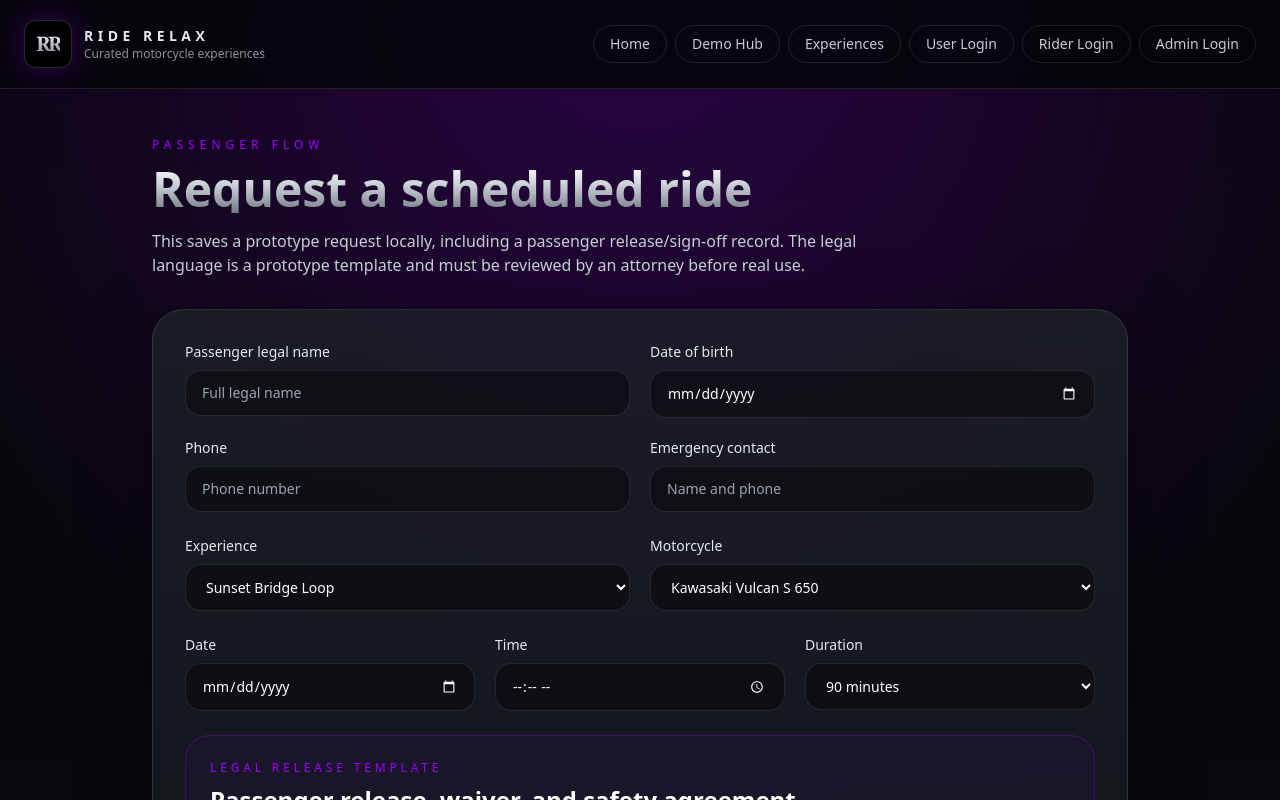
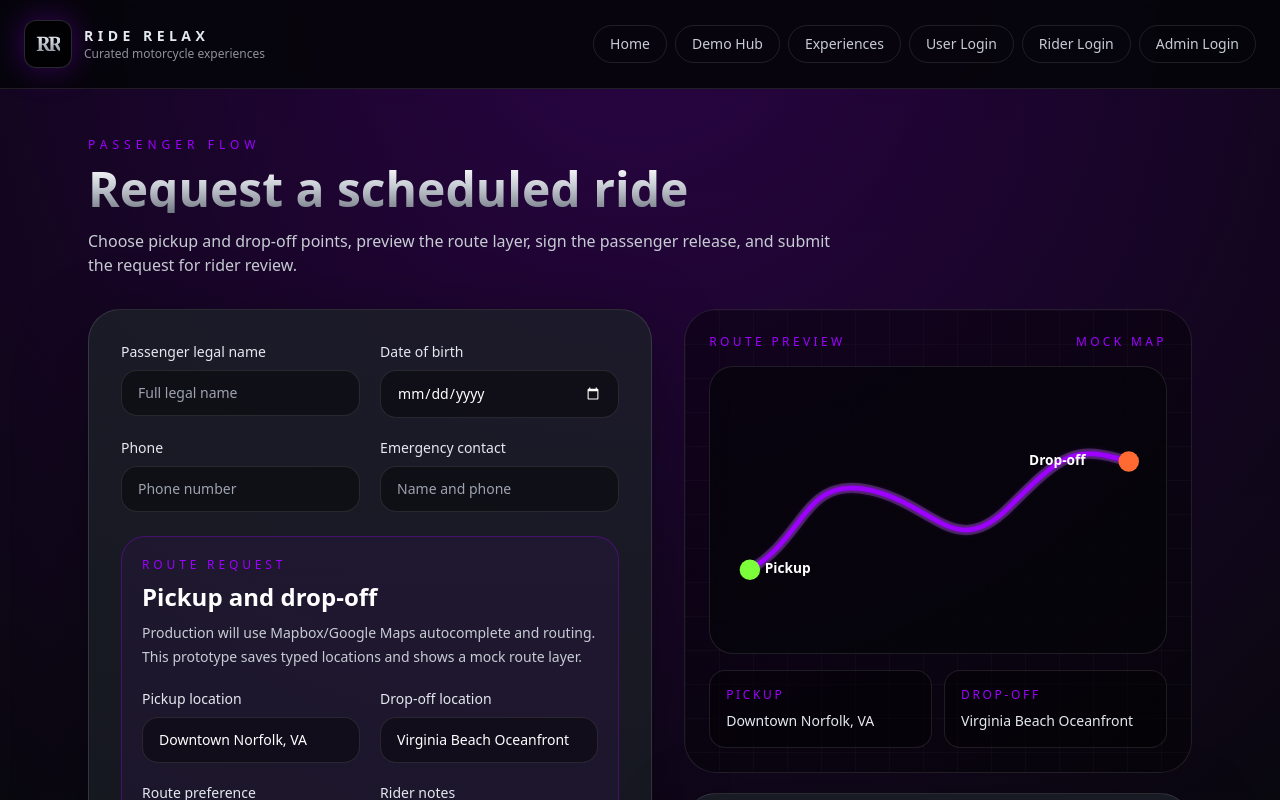
Before and after one commit to MalMcDan/RR-Revolution, a Next.js app: page /request in a window 1280 px wide. Shown: the top 800 px of the page. Built offline with nearby package versions, Linux system fonts and the light colour scheme.

Commit message:
Add route planning map prototype

```diff
--- a/app/request/page.tsx
+++ b/app/request/page.tsx
@@ -4,7 +4,8 @@ import Link from "next/link";
 import { FormEvent, useState } from "react";
 import { useRouter } from "next/navigation";
 import { PrototypeNav } from "../../components/prototype-nav";
-import { experiences, motorcycles, type PassengerRelease, type RideRequest } from "../../lib/prototype-data";
+import { MockRouteMap } from "../../components/mock-route-map";
+import { estimateRoute, experiences, motorcycles, type PassengerRelease, type RideRequest } from "../../lib/prototype-data";
 
 const inputClass = "mt-2 w-full rounded-2xl border border-white/10 bg-black/40 px-4 py-3 text-white outline-none focus:border-rr-purple";
 const labelClass = "text-sm font-medium text-rr-silver";
@@ -12,6 +13,8 @@ const checkboxLabelClass = "flex gap-3 rounded-2xl border border-white/10 bg-bla
 
 export default function RequestPage() {
   const [error, setError] = useState("");
+  const [pickupPreview, setPickupPreview] = useState("Downtown Norfolk, VA");
+  const [dropoffPreview, setDropoffPreview] = useState("Virginia Beach Oceanfront");
   const router = useRouter();
 
   function submitRequest(event: FormEvent<HTMLFormElement>) {
@@ -23,6 +26,10 @@ export default function RequestPage() {
     const missingReleaseCheck = requiredReleaseChecks.some((field) => form.get(field) !== "on");
     const passengerName = String(form.get("passengerName") || "");
     const signature = String(form.get("electronicSignature") || "");
+    const pickupLocation = String(form.get("pickupLocation") || "");
+    const dropoffLocation = String(form.get("dropoffLocation") || "");
+    const duration = String(form.get("duration") || "");
+    const routeEstimate = estimateRoute(pickupLocation, dropoffLocation, duration);
 
     if (!safetyAccepted || missingReleaseCheck) {
       setError("All required safety and legal release acknowledgments must be checked before submitting a ride request.");
@@ -54,11 +61,17 @@ export default function RequestPage() {
       passengerName,
       phone: String(form.get("phone") || ""),
       emergencyContact: String(form.get("emergencyContact") || ""),
+      pickupLocation,
+      dropoffLocation,
+      routePreference: String(form.get("routePreference") || ""),
+      riderNotes: String(form.get("riderNotes") || ""),
+      estimatedDistance: routeEstimate.estimatedDistance,
+      estimatedRideTime: routeEstimate.estimatedRideTime,
       experience: String(form.get("experience") || ""),
       motorcycle: String(form.get("motorcycle") || ""),
       date: String(form.get("date") || ""),
       time: String(form.get("time") || ""),
-      duration: String(form.get("duration") || ""),
+      duration,
       safetyAccepted,
       passengerRelease,
       status: "Submitted for rider review",
@@ -72,20 +85,36 @@ export default function RequestPage() {
   return (
     <main className="min-h-screen bg-rr-radial text-white">
       <PrototypeNav />
-      <section className="mx-auto max-w-5xl px-6 py-12">
+      <section className="mx-auto max-w-6xl px-6 py-12">
         <div className="text-xs uppercase tracking-[0.42em] text-rr-purple">Passenger flow</div>
         <h1 className="rr-metal-text mt-3 text-5xl font-black">Request a scheduled ride</h1>
-        <p className="mt-4 max-w-3xl text-rr-chrome">This saves a prototype request locally, including a passenger release/sign-off record. The legal language is a prototype template and must be reviewed by an attorney before real use.</p>
+        <p className="mt-4 max-w-3xl text-rr-chrome">Choose pickup and drop-off points, preview the route layer, sign the passenger release, and submit the request for rider review.</p>
 
         {error ? <div className="mt-6 rounded-2xl border border-red-500/40 bg-red-500/10 p-4 text-red-100">{error}</div> : null}
 
-        <form onSubmit={submitRequest} className="rr-card mt-8 grid gap-6 rounded-[2rem] p-8">
+        <form onSubmit={submitRequest} className="mt-8 grid gap-8 lg:grid-cols-[1fr_0.9fr]">
+          <div className="rr-card grid gap-6 rounded-[2rem] p-8">
             <div className="grid gap-5 md:grid-cols-2">
               <label className={labelClass}>Passenger legal name<input name="passengerName" required className={inputClass} placeholder="Full legal name" /></label>
               <label className={labelClass}>Date of birth<input type="date" name="dateOfBirth" required className={inputClass} /></label>
               <label className={labelClass}>Phone<input name="phone" required className={inputClass} placeholder="Phone number" /></label>
               <label className={labelClass}>Emergency contact<input name="emergencyContact" required className={inputClass} placeholder="Name and phone" /></label>
             </div>
+
+            <section className="rounded-[1.5rem] border border-rr-purple/30 bg-rr-purple/5 p-5">
+              <div className="text-xs uppercase tracking-[0.32em] text-rr-purple">Route request</div>
+              <h2 className="mt-2 text-2xl font-black">Pickup and drop-off</h2>
+              <p className="mt-2 text-sm leading-6 text-rr-chrome">Production will use Mapbox/Google Maps autocomplete and routing. This prototype saves typed locations and shows a mock route layer.</p>
+              <div className="mt-5 grid gap-5 md:grid-cols-2">
+                <label className={labelClass}>Pickup location<input name="pickupLocation" required className={inputClass} placeholder="Address, landmark, or area" defaultValue={pickupPreview} onChange={(event) => setPickupPreview(event.currentTarget.value)} /></label>
+                <label className={labelClass}>Drop-off location<input name="dropoffLocation" required className={inputClass} placeholder="Address, landmark, or area" defaultValue={dropoffPreview} onChange={(event) => setDropoffPreview(event.currentTarget.value)} /></label>
+              </div>
+              <div className="mt-5 grid gap-5 md:grid-cols-2">
+                <label className={labelClass}>Route preference<select name="routePreference" required className={inputClass}><option>Scenic / relaxed route</option><option>Fastest safe route</option><option>Avoid highways</option><option>Coastal / water views if possible</option><option>Rider recommendation</option></select></label>
+                <label className={labelClass}>Rider notes<input name="riderNotes" className={inputClass} placeholder="Gate code, parking, passenger comfort needs..." /></label>
+              </div>
+            </section>
+
             <div className="grid gap-5 md:grid-cols-2">
               <label className={labelClass}>Experience<select name="experience" required className={inputClass}>{experiences.map((item) => <option key={item.id}>{item.title}</option>)}</select></label>
               <label className={labelClass}>Motorcycle<select name="motorcycle" required className={inputClass}>{motorcycles.map((bike) => <option key={bike.id}>{bike.name}</option>)}</select></label>
@@ -101,7 +130,6 @@ export default function RequestPage() {
               <h2 className="mt-2 text-2xl font-black">Passenger release, waiver, and safety agreement</h2>
               <p className="mt-3 text-sm leading-6 text-rr-chrome">Prototype legal language: I understand that riding as a passenger on a motorcycle involves inherent risks, including serious injury, death, property damage, weather exposure, road hazards, actions of other drivers, mechanical issues, and other known or unknown risks. I voluntarily choose to participate in the requested motorcycle experience.</p>
               <p className="mt-3 text-sm leading-6 text-rr-chrome">I agree to follow all rider and Ride Relax safety instructions. I understand that a helmet is required, closed-toe shoes are required, long pants are strongly recommended, and the rider or administrator may cancel or refuse the ride for safety concerns. I agree not to participate while impaired by alcohol, drugs, medication, exhaustion, or any condition that would make riding unsafe.</p>
-            <p className="mt-3 text-sm leading-6 text-rr-chrome">I confirm that I am physically able to ride as a motorcycle passenger, will disclose relevant medical limitations before the ride, and understand that Ride Relax is not providing medical advice. I understand that this prototype text is not final legal counsel and must be reviewed before launch.</p>
               <div className="mt-5 grid gap-3">
                 <label className={checkboxLabelClass}><input type="checkbox" name="emergencyContactConfirmed" className="mt-1" />I confirm my emergency contact information is accurate.</label>
                 <label className={checkboxLabelClass}><input type="checkbox" name="helmetAcknowledged" className="mt-1" />I understand a helmet is required and the rider may refuse the ride if I do not meet safety requirements.</label>
@@ -126,6 +154,16 @@ export default function RequestPage() {
               <button className="rounded-full bg-rr-purple px-6 py-3 font-semibold shadow-glow">Submit ride request and signed release</button>
               <Link href="/admin" className="rounded-full border border-white/10 px-6 py-3 text-rr-silver">Open admin</Link>
             </div>
+          </div>
+
+          <aside className="space-y-5 lg:sticky lg:top-6 lg:self-start">
+            <MockRouteMap pickup={pickupPreview} dropoff={dropoffPreview} />
+            <div className="rr-card rounded-[2rem] p-6">
+              <div className="text-xs uppercase tracking-[0.28em] text-rr-purple">Wire-in later</div>
+              <h3 className="mt-2 text-2xl font-black">Mapbox-ready route layer</h3>
+              <p className="mt-3 text-sm leading-6 text-rr-chrome">Later this becomes live address autocomplete, geocoding, route distance, ride duration, map pins, rider navigation, and safety geofence checks.</p>
+            </div>
+          </aside>
         </form>
       </section>
     </main>
--- /dev/null
+++ b/components/mock-route-map.tsx
@@ -0,0 +1,47 @@
+export function MockRouteMap({ pickup, dropoff, compact = false }: { pickup?: string; dropoff?: string; compact?: boolean }) {
+  const start = pickup || "Pickup location";
+  const end = dropoff || "Drop-off location";
+
+  return (
+    <div className={`relative overflow-hidden rounded-[2rem] border border-white/10 bg-black/40 ${compact ? "p-4" : "p-6"}`}>
+      <div className="absolute inset-0 opacity-40">
+        <div className="h-full w-full bg-[linear-gradient(90deg,rgba(255,255,255,.06)_1px,transparent_1px),linear-gradient(rgba(255,255,255,.06)_1px,transparent_1px)] bg-[size:34px_34px]" />
+      </div>
+      <div className="relative z-10">
+        <div className="mb-4 flex items-center justify-between text-xs uppercase tracking-[0.28em] text-rr-purple">
+          <span>Route preview</span>
+          <span>Mock map</span>
+        </div>
+        <div className={`relative ${compact ? "h-44" : "h-72"}`}>
+          <svg viewBox="0 0 800 360" className="h-full w-full rounded-3xl border border-white/10 bg-rr-black/70">
+            <defs>
+              <filter id="glow">
+                <feGaussianBlur stdDeviation="5" result="coloredBlur" />
+                <feMerge>
+                  <feMergeNode in="coloredBlur" />
+                  <feMergeNode in="SourceGraphic" />
+                </feMerge>
+              </filter>
+            </defs>
+            <path d="M70 285 C 170 225, 165 120, 280 145 S 430 270, 525 175 S 640 65, 735 95" fill="none" stroke="rgba(255,255,255,.18)" strokeWidth="18" strokeLinecap="round" />
+            <path d="M70 285 C 170 225, 165 120, 280 145 S 430 270, 525 175 S 640 65, 735 95" fill="none" stroke="#9D00FF" strokeWidth="8" strokeLinecap="round" filter="url(#glow)" />
+            <circle cx="70" cy="285" r="18" fill="#7CFF3A" />
+            <circle cx="735" cy="95" r="18" fill="#FF6A33" />
+            <text x="96" y="291" fill="white" fontSize="24" fontWeight="700">Pickup</text>
+            <text x="560" y="101" fill="white" fontSize="24" fontWeight="700">Drop-off</text>
+          </svg>
+        </div>
+        <div className="mt-4 grid gap-3 md:grid-cols-2">
+          <div className="rounded-2xl border border-white/10 bg-black/40 p-4">
+            <div className="text-xs uppercase tracking-[0.22em] text-rr-purple">Pickup</div>
+            <div className="mt-2 text-sm text-rr-silver">{start}</div>
+          </div>
+          <div className="rounded-2xl border border-white/10 bg-black/40 p-4">
+            <div className="text-xs uppercase tracking-[0.22em] text-rr-purple">Drop-off</div>
+            <div className="mt-2 text-sm text-rr-silver">{end}</div>
+          </div>
+        </div>
+      </div>
+    </div>
+  );
+}
```
Also changed, not shown: lib/prototype-data.ts (+16 -0 lines). Lines whose indentation alone changed are shown as unchanged.
